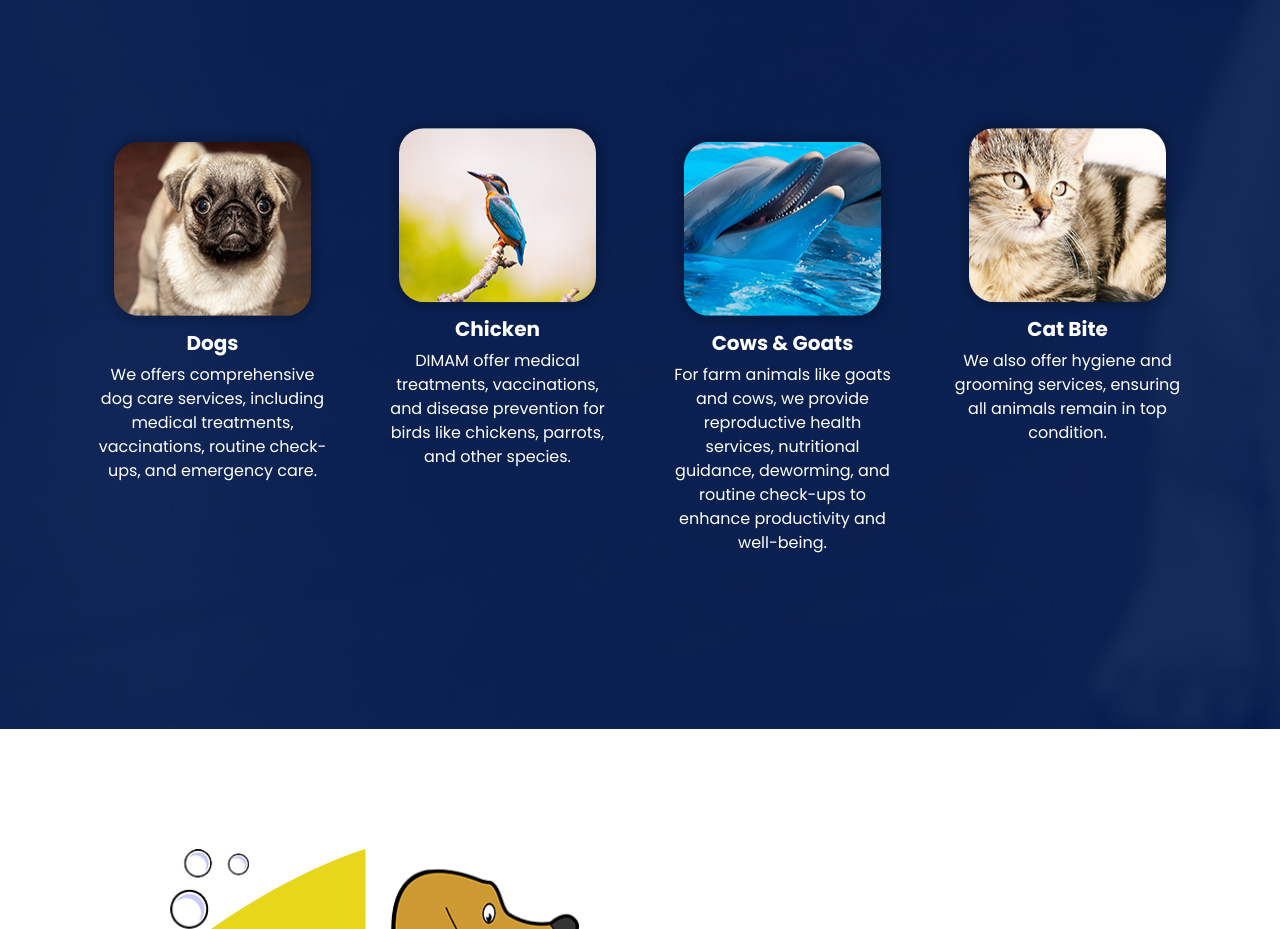
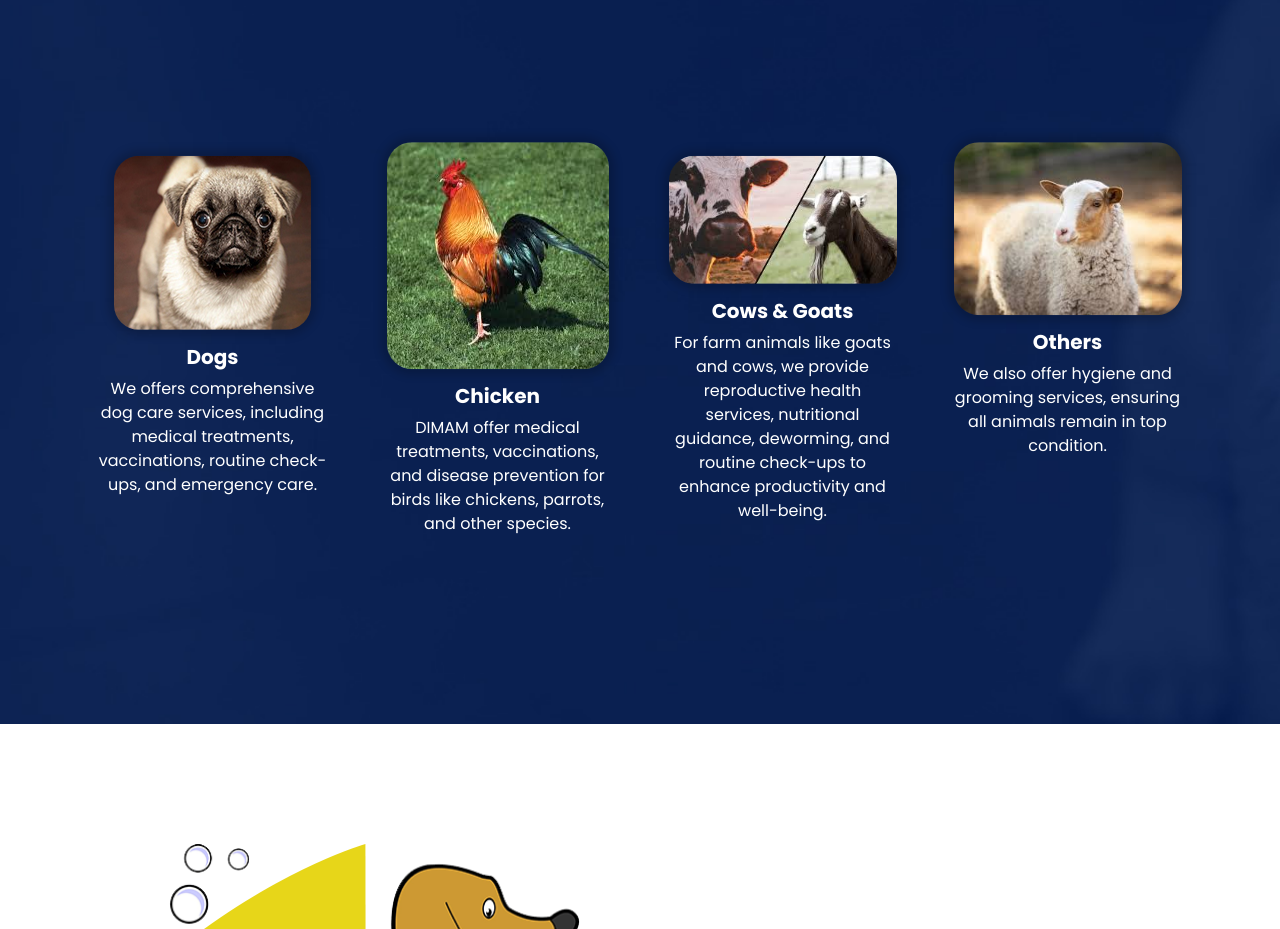
Before and after one commit to Mrema2020/dimamLtd, a plain HTML site: page index.html in a window 1280 px wide. Shown: the part 1360-2289 px from the top of the page. Drawn offline with nearby package versions, Linux system fonts and the light colour scheme.

Commit message:
🤟 some changes

```diff
--- a/index.html
+++ b/index.html
@@ -270,7 +270,7 @@
         </div>
         <div class="box b2">
           <div class="img-box">
-            <img src="images/bird.jpg" alt="">
+            <img src="images/chichen.jpeg" alt="">
           </div>
           <div class="detail-box">
             <h5>
@@ -283,7 +283,7 @@
         </div>
         <div class="box b1">
           <div class="img-box">
-            <img src="images/fish.jpg" alt="">
+            <img src="images/cow&goat.jpeg" alt="">
           </div>
           <div class="detail-box">
             <h5>
@@ -296,11 +296,11 @@
         </div>
         <div class="box b2">
           <div class="img-box">
-            <img src="images/cat.jpg" alt="">
+            <img src="images/sheep.jpeg" alt="">
           </div>
           <div class="detail-box">
             <h5>
-              Cat Bite
+              Others
             </h5>
             <p>
               We also offer hygiene and grooming services, ensuring all animals remain in top condition.
```
Also changed, not shown: images/care-animal.jpg (added), images/care-animal.png (added), images/chichen.jpeg (added), images/cow&goat.jpeg (added), images/heading-img.png, images/sheep.jpeg (added).
